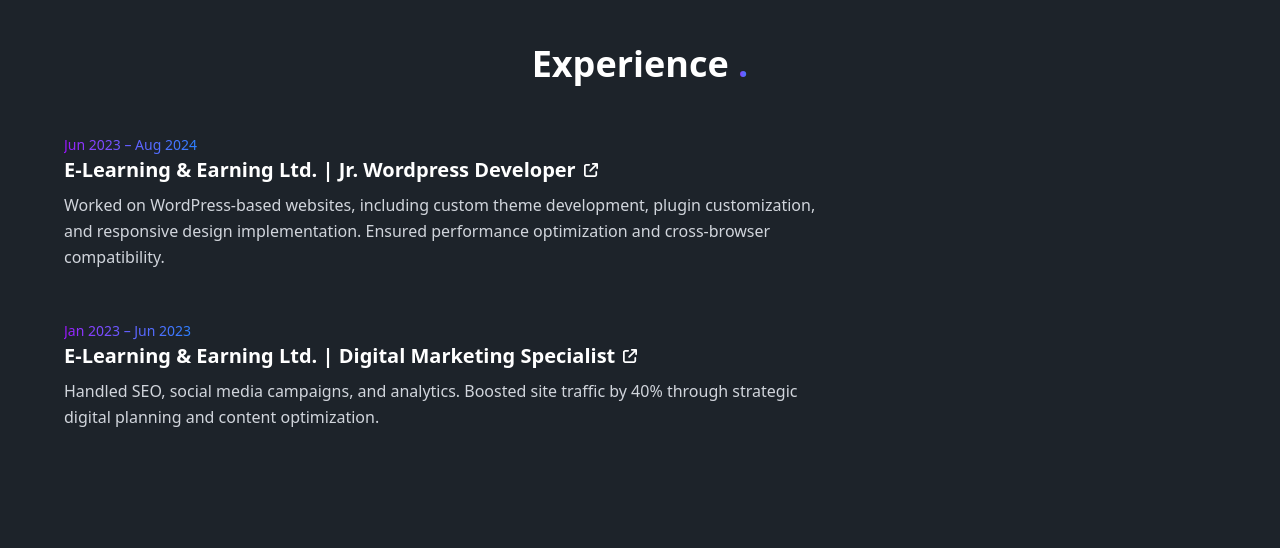
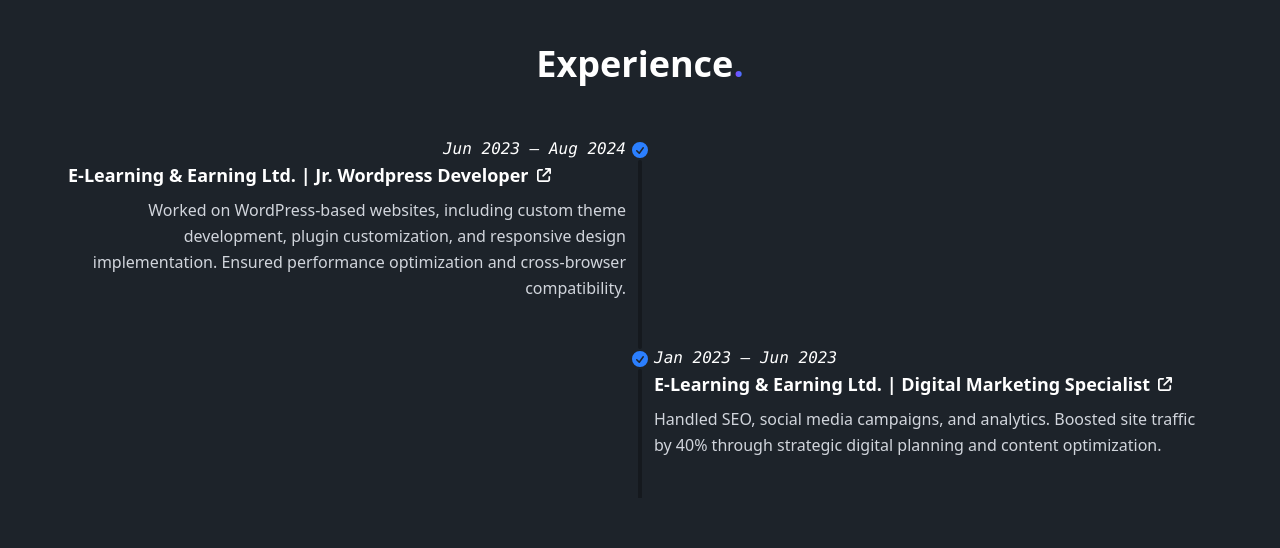
Before and after one commit to mdsaifulsaif/My-Portfolio, a React (Vite) app: page / in a window 1280 px wide. Shown: the part 3560-4108 px from the top of the page. Built offline with nearby package versions, Linux system fonts and the light colour scheme.

Commit message:
redesign exp section

```diff
--- a/src/Components/experiences.jsx
+++ b/src/Components/experiences.jsx
@@ -10,7 +10,7 @@
     position: "Jr. Wordpress Developer",
     description:
       "Worked on WordPress-based websites, including custom theme development, plugin customization, and responsive design implementation. Ensured performance optimization and cross-browser compatibility.",
-    link: "#", // You can replace this with actual company link
+    link: "#", // Replace with real company link if available
   },
   {
     duration: "Jan 2023 – Jun 2023",
@@ -25,46 +25,69 @@
 const Experience = () => {
   useEffect(() => {
     AOS.init({
-      duration: 1000, // Animation duration
-      once: false, // Animation will happen every time the element is in view
+      duration: 1000,
+      once: false,
     });
   }, []);
+
   return (
-    <section className=" md:w-6xl px-5 md:px-0 mx-auto text-white py-16 ">
+    <section className="md:w-6xl px-5 md:px-0 mx-auto text-white py-16">
       <h2
         data-aos="fade-right"
         className="text-3xl md:text-4xl font-bold text-center mb-12"
       >
-        Experience{" "}
+        Experience
         <span className="bg-gradient-to-r from-purple-600 via-indigo-500 to-blue-500 bg-clip-text text-transparent">
           .
         </span>
       </h2>
 
-      <div className="space-y-12">
+      {/* Timeline */}
+      <ul className="timeline timeline-snap-icon max-md:timeline-compact timeline-vertical">
         {experiences.map((exp, index) => (
-          <div data-aos="zoom-in-left" key={index} className="group">
-            <span className="text-sm font-medium  bg-gradient-to-r from-purple-600 via-indigo-500 to-blue-500 bg-clip-text text-transparent">
-              {exp.duration}
-            </span>
-            {/* <p className="text-sm font-medium text-teal-400">{exp.duration}</p> */}
-            <div className="flex items-center gap-2 text-xl font-semibold text-white group-hover:underline">
+          <li key={index} data-aos="fade-up">
+            {index !== 0 && <hr />}
+            <div className="timeline-middle">
+              <svg
+                xmlns="http://www.w3.org/2000/svg"
+                viewBox="0 0 20 20"
+                fill="currentColor"
+                className="h-5 w-5 text-blue-500"
+              >
+                <path
+                  fillRule="evenodd"
+                  d="M10 18a8 8 0 100-16 8 8 0 000 16zm3.857-9.809a.75.75 0 00-1.214-.882l-3.483 4.79-1.88-1.88a.75.75 0 10-1.06 1.061l2.5 2.5a.75.75 0 001.137-.089l4-5.5z"
+                  clipRule="evenodd"
+                />
+              </svg>
+            </div>
+            <div
+              className={`${
+                index % 2 === 0
+                  ? "timeline-start mb-10 md:text-end"
+                  : "timeline-end md:mb-10"
+              }`}
+            >
+              <time className="font-mono italic">{exp.duration}</time>
+              <div className="text-lg font-bold flex items-center gap-2">
                 <a
                   href={exp.link}
                   target="_blank"
                   rel="noopener noreferrer"
-                className="flex items-center gap-2 transition-colors group-hover:text-blue-500"
+                  className="flex items-center gap-2 transition-colors hover:text-blue-500"
                 >
                   {exp.company} | {exp.position}
                   <FaArrowUpRightFromSquare className="text-sm" />
                 </a>
               </div>
-            <p className="text-gray-300 mt-2 leading-relaxed max-w-3xl">
+              <p className="text-gray-300 mt-2 leading-relaxed">
                 {exp.description}
               </p>
             </div>
+            <hr />
+          </li>
         ))}
-      </div>
+      </ul>
     </section>
   );
 };
--- a/src/pages/Home.jsx
+++ b/src/pages/Home.jsx
@@ -17,9 +17,7 @@
       <Hero></Hero>
       <AboutMe></AboutMe>
       <Education></Education>
-      {/* <Skills /> */}
       <SkillsSection></SkillsSection>
-
       <ServiceSection></ServiceSection>
       <Experience></Experience>
       <Projects></Projects>
```
Lines whose indentation alone changed are shown as unchanged.
